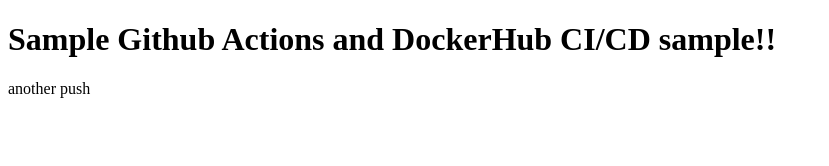
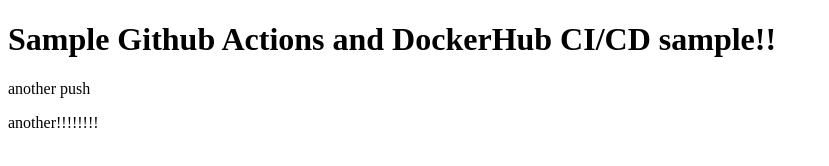
Before and after one commit to manuelosalumbidesii/Docker_action_DockerHub, a plain HTML site: page index.html in a window 1280 px wide. Shown: the whole page, without its empty margins (0-829 px from the left). Drawn offline with Linux system fonts and the light colour scheme.

Commit message:
added new p

```diff
--- a/index.html
+++ b/index.html
@@ -9,6 +9,7 @@
 
     <h1>Sample Github Actions and DockerHub CI/CD sample!!</h1>
     <p>another push</p>
+    <p>another!!!!!!!!</p>
 
 </body>
 </html>
```
